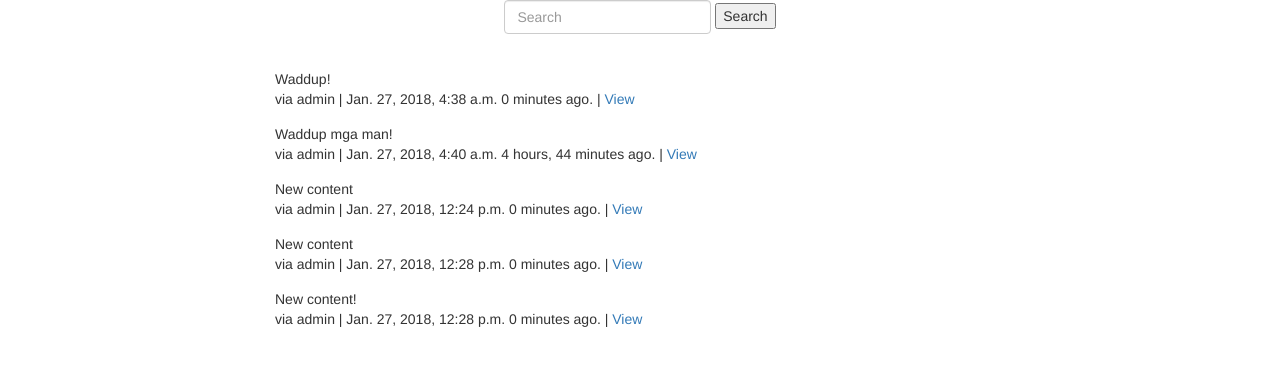
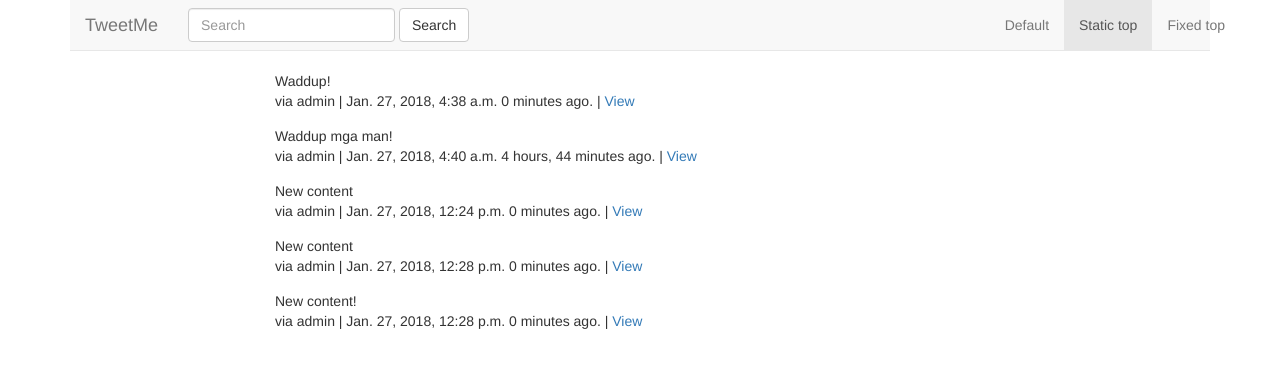
Before and after one commit to Sye9/tweet, a Django app: page /tweet/ in a window 1280 px wide. Shown: the top 368 px of the page. Run offline with Django 3.2, Linux system fonts and the light colour scheme; data comes from the database, SQL or seed files in the repository; some libraries are stand-ins or nearby versions.

Commit message:
added navbar

```diff
--- /dev/null
+++ b/templates/navbar.html
@@ -0,0 +1,22 @@
+<nav class="navbar navbar-default navbar-static-top">
+      <div class="container">
+        <div class="navbar-header">
+          <button type="button" class="navbar-toggle collapsed" data-toggle="collapse" data-target="#navbar" aria-expanded="false" aria-controls="navbar">
+            <span class="sr-only">Toggle navigation</span>
+            <span class="icon-bar"></span>
+            <span class="icon-bar"></span>
+            <span class="icon-bar"></span>
+          </button>
+          <a class="navbar-brand" href="{% url 'home' %}">TweetMe</a>
+        </div>
+        {% include 'tweets/search_form.html' %}
+        <div id="navbar" class="navbar-collapse collapse">
+
+          <ul class="nav navbar-nav navbar-right">
+            <li><a href="../navbar/">Default</a></li>
+            <li class="active"><a href="./">Static top <span class="sr-only">(current)</span></a></li>
+            <li><a href="../navbar-fixed-top/">Fixed top</a></li>
+          </ul>
+        </div><!--/.nav-collapse -->
+      </div>
+    </nav>
--- a/tweets/templates/tweets/search_form.html
+++ b/tweets/templates/tweets/search_form.html
@@ -1,10 +1,6 @@
-<div class="row">
-	<div class="col-sm-12 text-center">
-		<form class="form-inline" method='GET' action='{% url "tweet:list" %}'>
-			<div class="form-group">
-				<input class="form-control" type="text" name="q" placeholder="Search" value='{{ request.GET.q }}'/>
-			</div>
-			<input type="submit" value="Search"/>
-		</form>
+<form class="navbar-form navbar-left" method='GET' action='{% url "tweet:list" %}'>
+	<div class="form-group">
+		<input class="form-control" type="text" name="q" placeholder="Search" value='{{ request.GET.q }}'/>
 	</div>
-</div>
+	<button type="submit" class="btn btn-default">Search</button>
+</form>
--- a/tweets/templates/tweets/tweet_list.html
+++ b/tweets/templates/tweets/tweet_list.html
@@ -2,9 +2,10 @@
 
 {% block content %}
 
+{% include 'navbar.html' %}
+
 	<div class="row">
 		<div class="col-sm-8 col-sm-offset-2">
-			{% include 'tweets/search_form.html' %}<br/>
 			{% for obj in object_list %}
 				<div class="media">
 					<div class="media-left">
```
